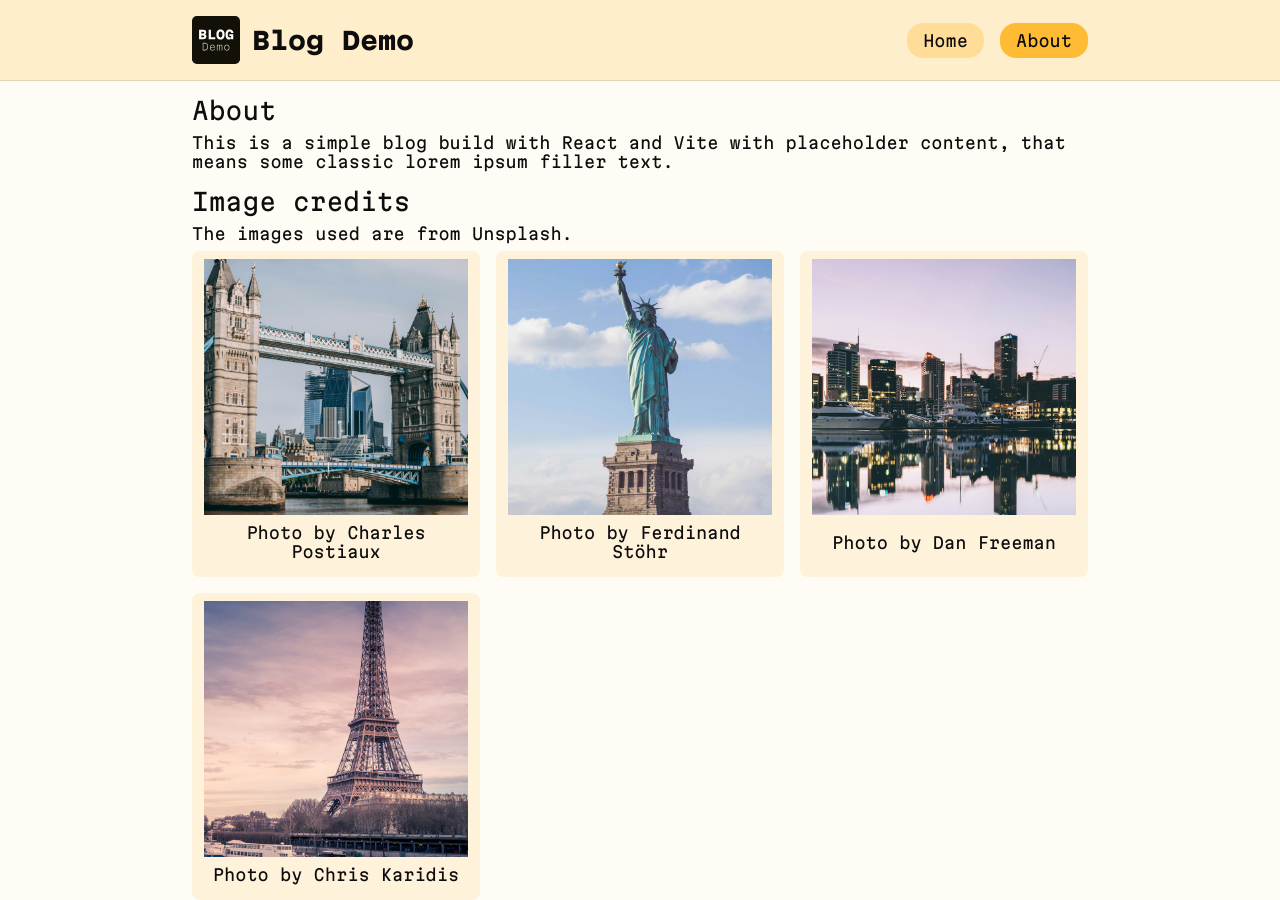
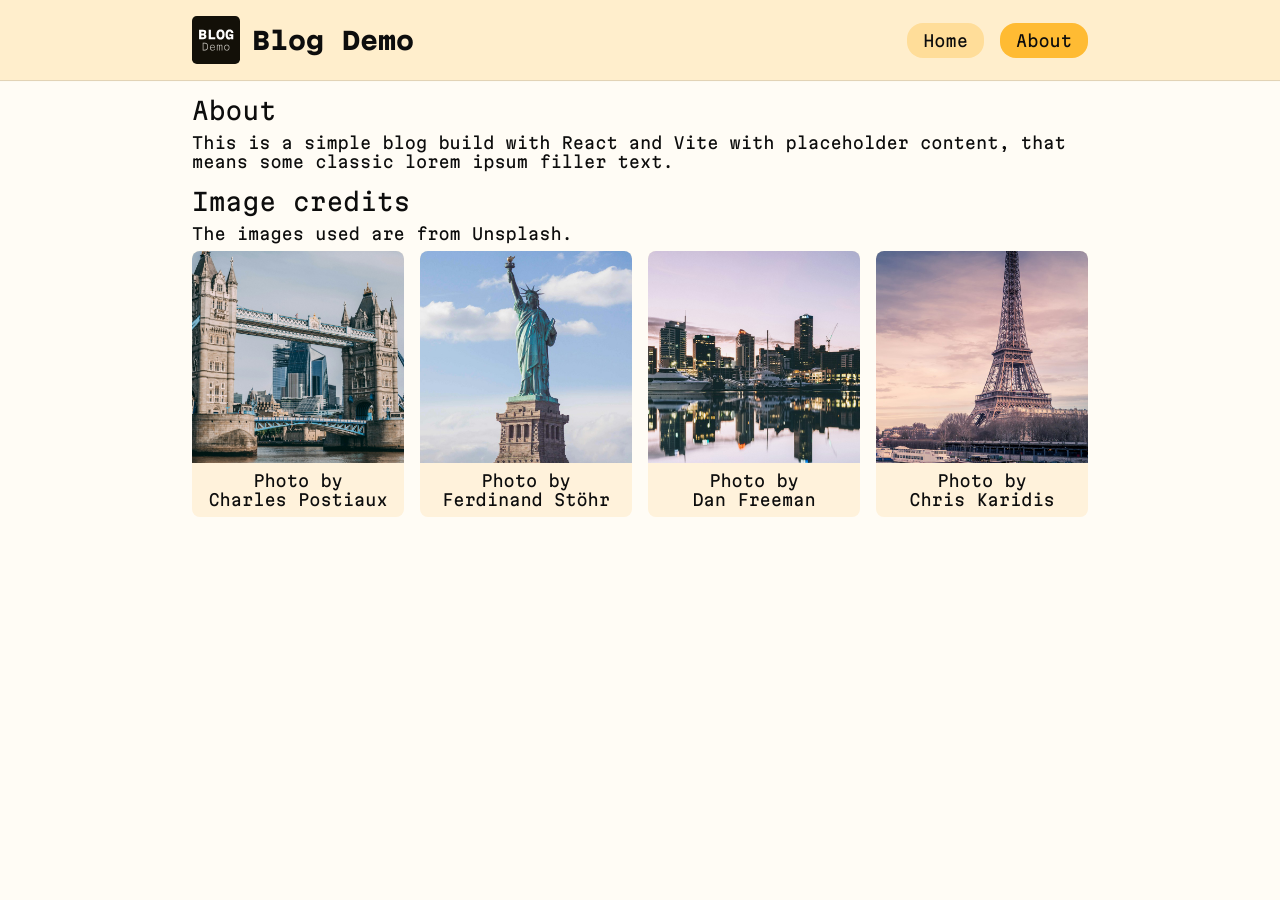
Before and after one commit to GiovanniEliasDaRosa/blog-demo, a React (Vite) app: page /blog-demo/about in a window 1280 px wide. Built offline with nearby package versions, Linux system fonts and the light colour scheme.

Commit message:
fix(about): improve about page layout

```diff
--- a/src/pages/AboutPage/AboutPage.module.css
+++ b/src/pages/AboutPage/AboutPage.module.css
@@ -6,13 +6,14 @@
 .image_links {
   list-style: none;
   display: grid;
-  grid-template-columns: repeat(auto-fit, minmax(min(22ch, 100%), 1fr));
+  grid-template-columns: repeat(auto-fit, minmax(min(18ch, 100%), 1fr));
   gap: 1em;
 }
 
 .image_links a {
   display: grid;
 
+  padding: 0;
   text-align: center;
   border-radius: 0.5em;
   overflow: hidden;
@@ -21,10 +22,9 @@
 
 .image_links span {
   padding: 0.5em;
+  text-wrap: balance;
 }
 
 .image_links img {
-  width: 100%;
-  height: 16em;
   object-fit: cover;
 }
```
